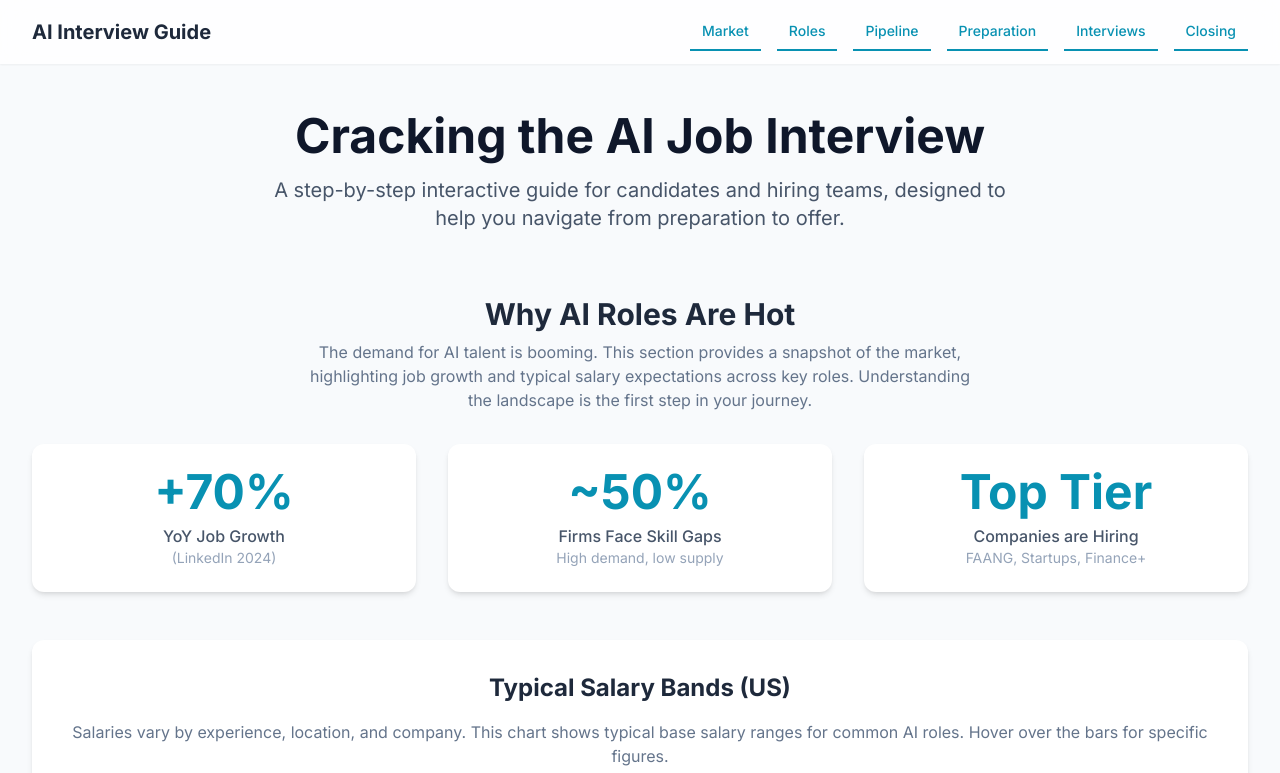
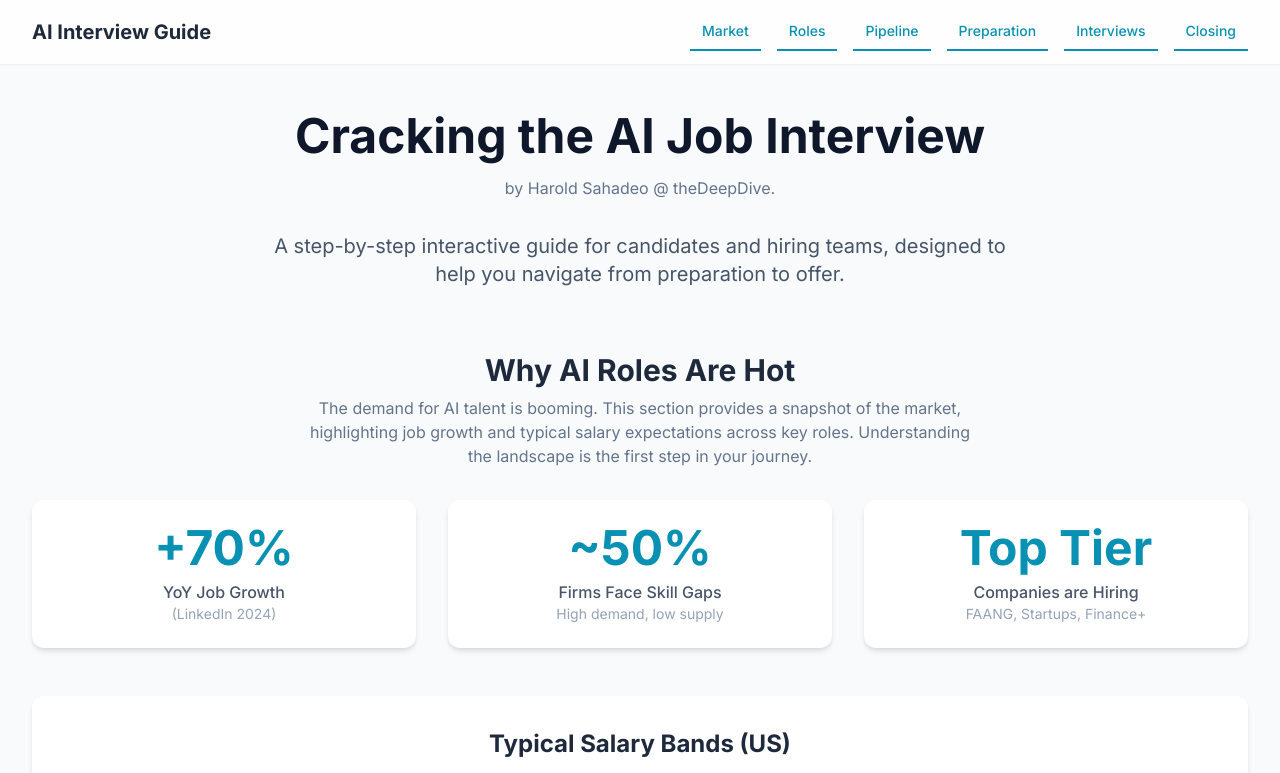
Before and after one commit to thedeepdive/ia-job-cracking, a plain HTML site: page index.html in a window 1280 px wide. Shown: the top 773 px of the page. Drawn offline with nearby package versions, Linux system fonts and the light colour scheme.

Commit message:
Update index.html

```diff
--- a/index.html
+++ b/index.html
@@ -126,6 +126,8 @@
 
         <section id="intro" class="text-center mb-16">
             <h1 class="text-4xl md:text-5xl font-extrabold text-slate-900 mb-4">Cracking the AI Job Interview</h1>
+            <p class="text-center text-slate-500 mb-8 max-w-2xl mx-auto">by Harold Sahadeo @ theDeepDive.</p>
+
             <p class="text-lg md:text-xl text-slate-600 max-w-3xl mx-auto">A step-by-step interactive guide for candidates and hiring teams, designed to help you navigate from preparation to offer.</p>
         </section>
 
```
